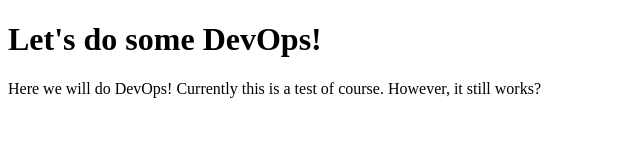
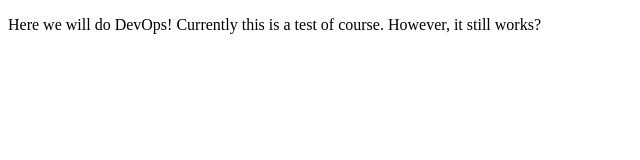
Before and after one commit to KBarnes2001/test-github-actions, a plain HTML site: page index.html in a window 1280 px wide. Shown: the whole page, without its empty margins (0-640 px from the left). Drawn offline with Linux system fonts and the light colour scheme.

Commit message:
Update index.html

```diff
--- a/index.html
+++ b/index.html
@@ -1,4 +1,8 @@
 <!DOCTYPE html>
 
-<h1>Let's do some DevOps!</h1>
-<p>Here we will do DevOps! Currently this is a test of course. However, it still works?</p>
+<head>
+  <title>Let's do some DevOps!</title>
+</head>
+<body>
+  <p>Here we will do DevOps! Currently this is a test of course. However, it still works?</p>
+</body>
```
